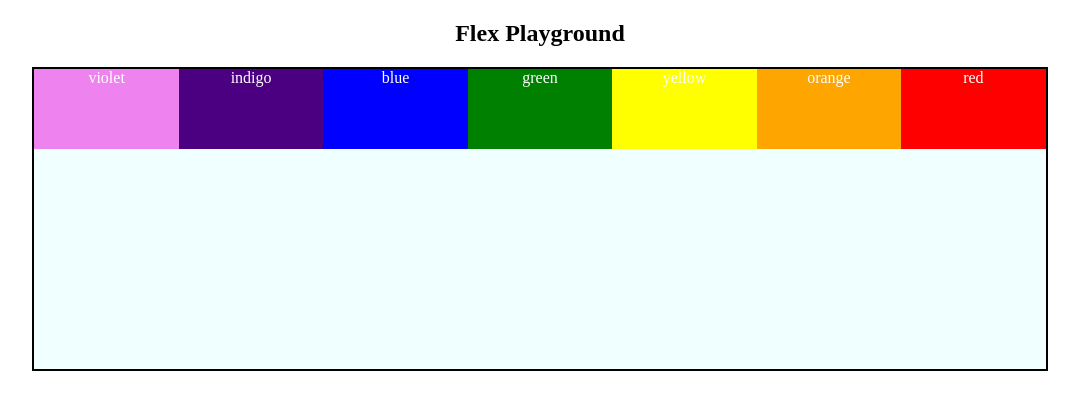
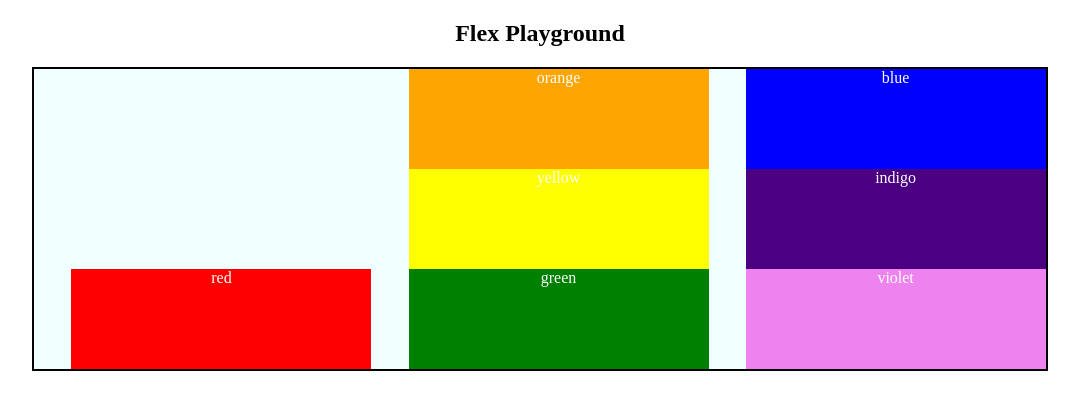
Before and after one commit to Suman-um/Web-development-journey, a plain HTML site: page CSS/CSS_Part6/index1.html in a window 1280 px wide. Shown: the whole page, without its empty margins (100-1179 px from the left). Drawn offline with Linux system fonts and the light colour scheme.

Commit message:
Justify content , flex-wrap , align-content , align item

```diff
--- a/CSS/CSS_Part6/style1.css
+++ b/CSS/CSS_Part6/style1.css
@@ -6,8 +6,22 @@
     margin : 10px auto ;
     background-color : azure ;
     display : flex ;
-    /* flex-direction : column ;  */
-    /* //fits column wise */
+    flex-direction : row;
+    /* flex-direction : column ; /* controls the axis */
+    flex-direction : row-reverse ;
+    flex-direction : column-reverse ; */
+    /* justify-content : flex-start ; //default*/
+    justify-content : center ;
+    /* justify-content : space-between ;
+    justify-content : space-around ;
+    justify-content : space-evenly ; extra space is distributed between the flex items */
+    /* justify-content : flex-end ; */
+    flex-wrap : nowrap ; /* default */
+    flex-wrap : wrap ; /* if the items are more than the container width then it will wrap to next line */
+    flex-wrap : wrap-reverse ; /* if the items are more than the container width then it will wrap to next line but in reverse order */
+    /* align-content is done on cross axis (for all the items) */
+    /* align-item along the cross axis (for an individual item)- higher priority than the align-content*/
+
 }
 
 h2
@@ -17,11 +31,12 @@ h2
 
 #container div
 {
-    height : 80px ;
+    height : 100px ;
     text-align : center ;
     color :white;
     font-size : 1.5 ;
-    width : 500px;
+    /* width : 100px; */
+    width : 300px ;
 
     /* Now the inner divs are not aligning with the outer box so we use display flex to fit it nicely  */
 
```
Also changed, not shown: CSS/CSS_Part6/index1.html (+5 -0 lines).
